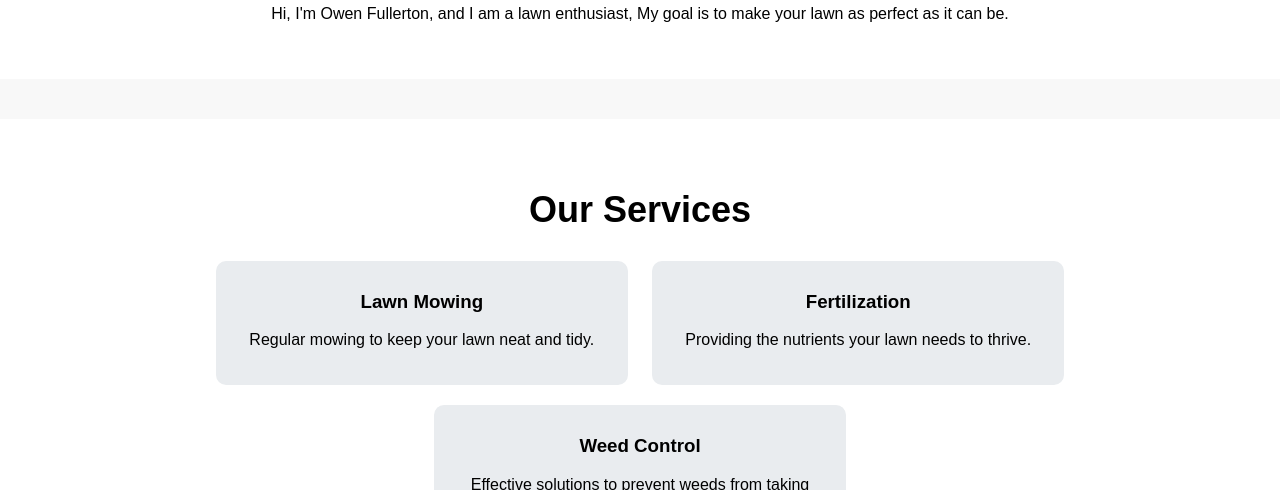
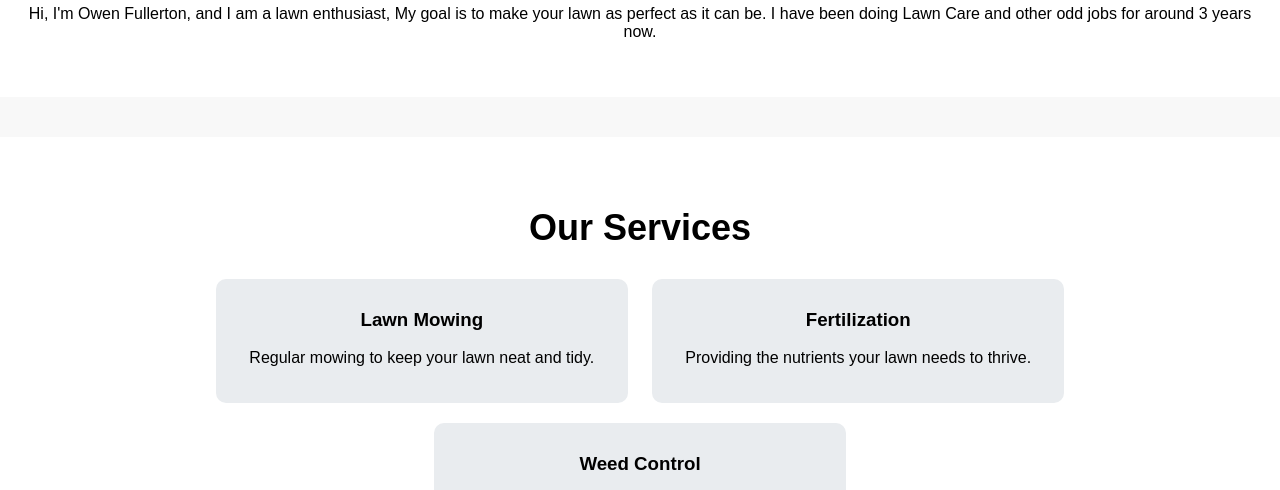
Before and after one commit to OwenFullerton/OwenFullerton.github.io, a plain HTML site: page index.html in a window 1280 px wide. Shown: the part 610-1100 px from the top of the page. Drawn offline with Linux system fonts and the light colour scheme.

Commit message:
Update index.html

```diff
--- a/index.html
+++ b/index.html
@@ -131,7 +131,7 @@
     <!-- About Section -->
     <section id="about" class="section about">
         <h2>About Us</h2>
-        <p>Hi, I'm Owen Fullerton, and I am a lawn enthusiast, My goal is to make your lawn as perfect as it can be.</p>
+        <p>Hi, I'm Owen Fullerton, and I am a lawn enthusiast, My goal is to make your lawn as perfect as it can be. I have been doing Lawn Care and other odd jobs for around 3 years now.</p>
     </section>
 
     <!-- Services Section -->
```
